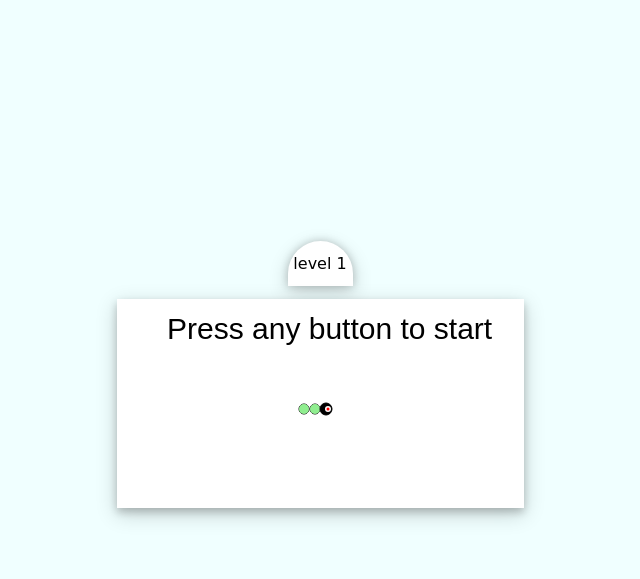
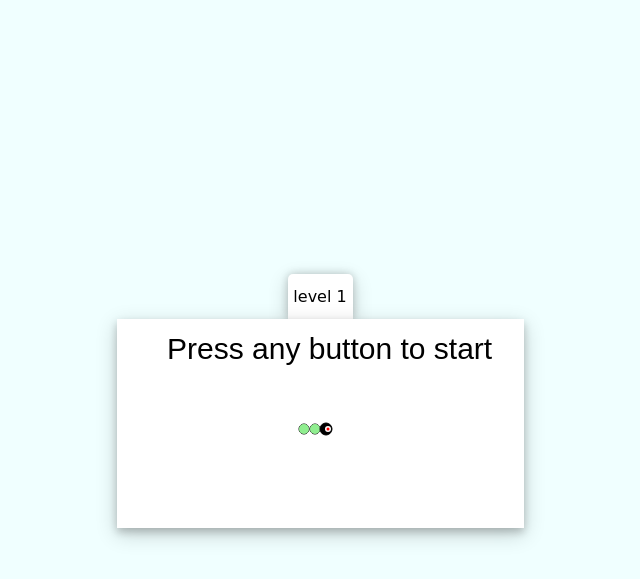
Before and after one commit to aviveller/snake, a plain HTML site: page index.html in a window 1280 px wide. Shown: the part 5-584 px from the top of the page, without its empty margins (320-960 px from the left). Drawn offline with Linux system fonts and the light colour scheme.

Commit message:
css fix (both divs wrapped with flexbox)

```diff
--- a/index.html
+++ b/index.html
@@ -13,12 +13,17 @@
 </head>
 
 <body>
-    <div class="parent2">
+
+  <div class="wrapper">
+
       <div id="score">level 1</div>
+
+    <div class="box2">
+      <canvas id="MyCanvas" width="407" height="209"></canvas>
     </div>
-    <div class="parent">
-    <canvas id="MyCanvas" width="407" height="209" ></canvas>
+
   </div>
+
 
   <script src="./snake.js"></script>
 </body>
--- a/snake.css
+++ b/snake.css
@@ -5,46 +5,34 @@
 html,body{
     height: 100%;
     background-color: azure;
+    overflow: hidden;
 }
 
-.parent{
-    height: 0%;
+.wrapper{
     display: flex;
+    flex-direction: column;
     align-items: center;
     justify-content: center;
+    height: 100%;
+    padding: 0;
+    margin: 0;
 }
 
-.parent2{
-    height: 50%;
-    display: flex;
-    align-items: center;
-    justify-content: center;
-}
 
 #MyCanvas {
     background-color: white;
-    padding-left: 0;
-    padding-right: 0;
-    margin-left: auto;
-    margin-right: auto;
-    display: block;
     box-shadow: 0 4px 8px 0 rgb(0 0 0 / 20%), 0 6px 20px 0 rgb(0 0 0 / 19%);
 }
 
 #score{
      font-family: cursive;
     border: 1px black;
-    border-radius: 100px 100px 0px 0px;
+    border-radius: 5px 5px 0px 0px;
     width: 65px;
     height: 45px;
     background-color: white;
-    padding-left: 0;
-    padding-right: 0;
-    margin-left: auto;
-    margin-right: auto;
     display: flex;
     justify-content: center;
     align-items: center;
     box-shadow: 0 0px 8px 0 rgb(0 0 0 / 20%), 0 6px 20px 0 rgb(0 0 0 / 19%);
-    margin-top: 120px;
 }
--- a/snake.js
+++ b/snake.js
@@ -4,8 +4,9 @@ var ctx, snake, direction = "right",
   inter,
   speed = 300,
   LastDirection = "right",
-  apple,
+  apple, gameover,
   score = 1;
+
 
 
 
@@ -70,9 +71,7 @@ function createInitialSnake() {
   for (i = 0; i < 3; i++) {
     snake.push({
       left: 187 + 11 * i,
-      top: 110,
-      width: 10,
-      height: 10
+      top: 110
     });
   }
 }
@@ -161,7 +160,7 @@ function grow() {
 function CheckCollision() {
   for (var i = 0; i < snake.length - 2; i++) {
     if (snake[i].left == snake[snake.length - 1].left && snake[i].top == snake[snake.length - 1].top) {
-      GameOver()
+      gameover = 1;
     }
   }
 }
@@ -178,11 +177,12 @@ function GameOver() {
   counter = 0;
   score = 1;
   speed = 300;
+ // gameover = 1;
 }
 
 function BoundaryCheck() {
   if (snake[snake.length - 1].left > 396 || snake[snake.length - 1].left < 0 || snake[snake.length - 1].top < 10 || snake[snake.length - 1].top > 198) {
-    GameOver();
+    gameover = 1;
   }
 }
 
@@ -261,5 +261,9 @@ function run() {
   CheckCollision();
 
   inter = setTimeout(run, speed);
-
+  if(gameover == 1){
+  clearTimeout(inter);
+  GameOver();
+  console.log(counter)
+  }
 }
```
Lines whose indentation alone changed are shown as unchanged.
